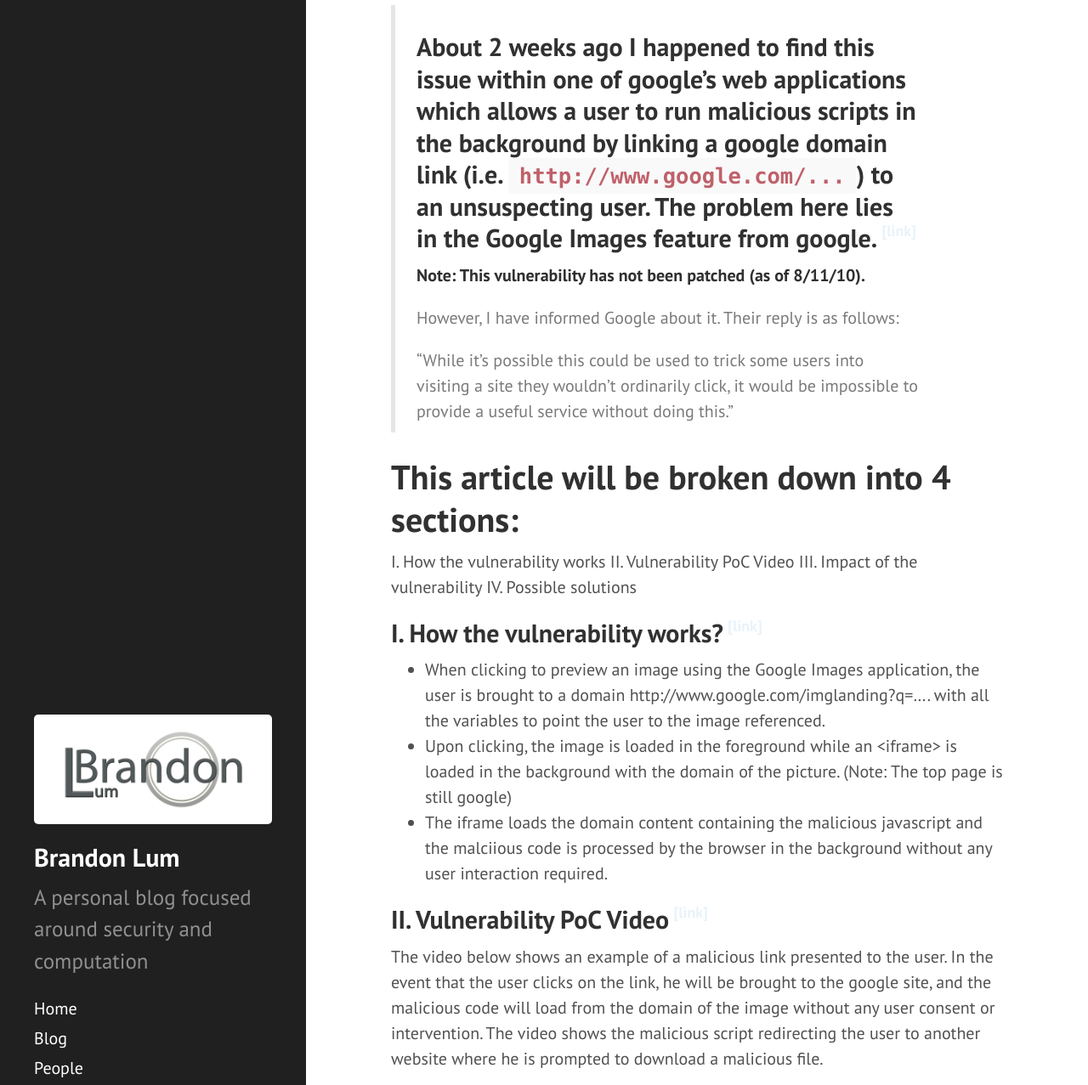
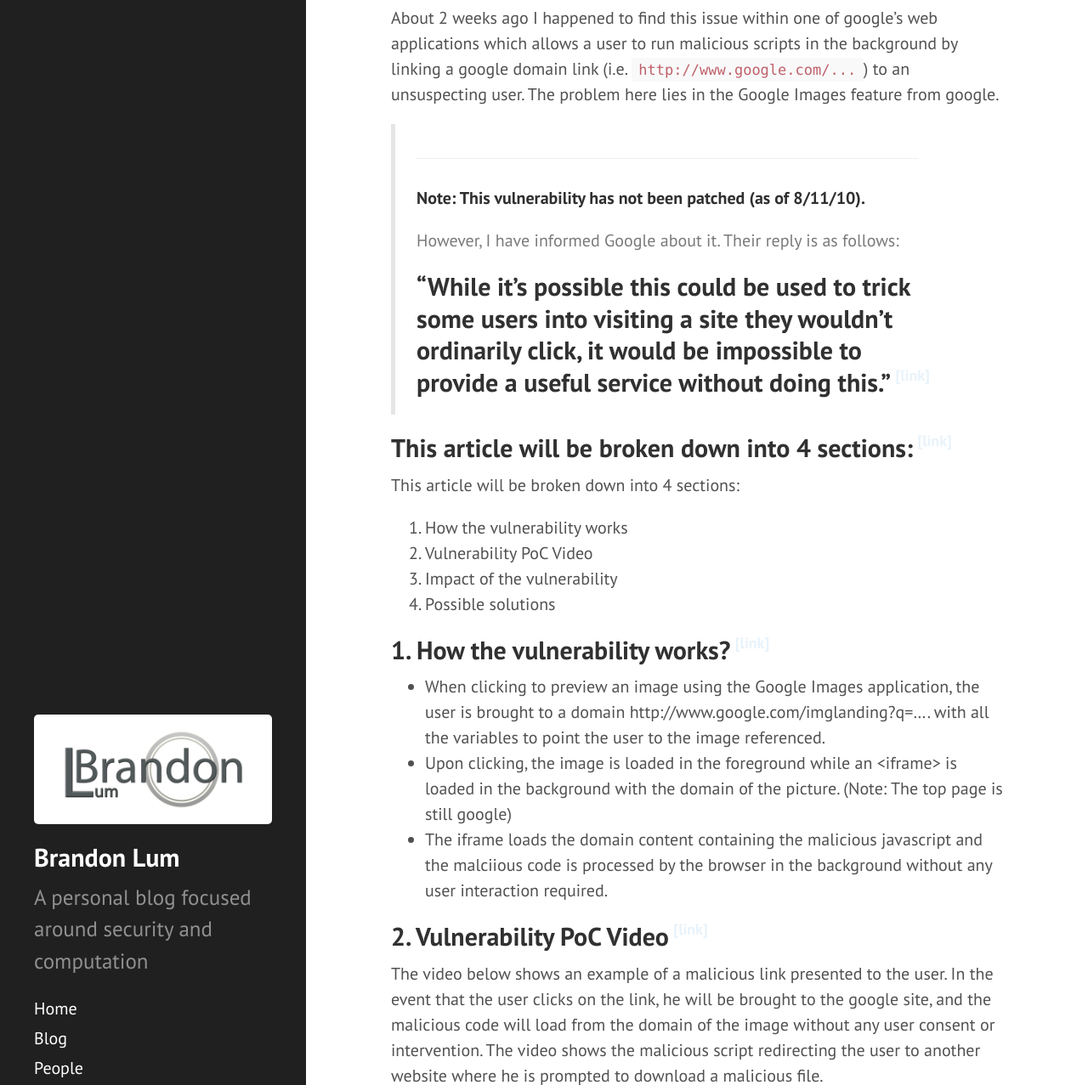
Before and after one commit to lumjjb/lumjjb.github.io, a Jekyll site: the page built from _posts/2010-11-08-using-google-trust-exploit-users.md, in a window 1280 px wide and 1400 px high, scrolled down 224 px, cut to the strip 0-1277 px from the top of the window. Shown: the whole strip at 85% size. Built offline with Jekyll 4.4.1, drawn with Linux system fonts in a browser that asks for light colours; some of the changed text lies outside the part shown.

Commit message:
Fixed images

```diff
--- a/_posts/2010-11-08-using-google-trust-exploit-users.md
+++ b/_posts/2010-11-08-using-google-trust-exploit-users.md
@@ -3,40 +3,44 @@ layout: post
 title: Using Google's trust to exploit users and spread malware
 ---
 
->About 2 weeks ago I happened to find this issue within one of google's web applications which allows a user to run malicious scripts in the background by linking a google domain link (i.e. `http://www.google.com/...`) to an unsuspecting user. The problem here lies in the Google Images feature from google.
+About 2 weeks ago I happened to find this issue within one of google's web applications which allows a user to run malicious scripts in the background by linking a google domain link (i.e. `http://www.google.com/...`) to an unsuspecting user. The problem here lies in the Google Images feature from google.
+
 >----------------------------------------------------------------------------------------------------------------------------------------
 > <strong>Note: This vulnerability has not been patched (as of 8/11/10).</strong>
 >
 >However, I have informed Google about it. Their reply is as follows:
 >
 >"While it's possible this could be used to trick some users into visiting a site they wouldn't ordinarily click, it would be impossible to provide a useful service without doing this."
+>----------------------------------------------------------------------------------------------------------------------------------------
 
 
-# This article will be broken down into 4 sections:
-I. How the vulnerability works
-II. Vulnerability PoC Video
-III. Impact of the vulnerability
-IV. Possible solutions
+## This article will be broken down into 4 sections:
 
-## I. How the vulnerability works?
+This article will be broken down into 4 sections:
+1. How the vulnerability works
+2. Vulnerability PoC Video
+3. Impact of the vulnerability
+4. Possible solutions
+
+## 1. How the vulnerability works?
 - When clicking to preview an image using the Google Images application, the user is brought to a domain http://www.google.com/imglanding?q=.... with all the variables to point the user to the image referenced.
 - Upon clicking, the image is loaded in the foreground while an &lt;iframe&gt; is loaded in the background with the domain of the picture. (Note: The top page is still google)
 - The iframe loads the domain content containing the malicious javascript and the malciious code is processed by the browser in the background without any user interaction required.
 
-## II. Vulnerability PoC Video
+## 2. Vulnerability PoC Video
 The video below shows an example of a malicious link presented to the user. In the event that the user clicks on the link, he will be brought to the google site, and the malicious code will load from the domain of the image without any user consent or intervention. The video shows the malicious script redirecting the user to another website where he is prompted to download a malicious file.
 
-{% include youtubePlayer.html id=-oKgagr7ruo %}
+{% include youtubePlayer.html id="-oKgagr7ruo" %}
 
-## III. Impact of the Vulnerability
+## 3. Impact of the Vulnerability
 As long as Google crawls the page for the image, the attack will be possible. This vulnerability can lead to a one-click infection of a user's web browser through a trusted google domain link. This may result in the breach of trust of a link from a google domain. Besides providing the 'malicious' google domain links, it may also possible to use Search Engine Optimization (SEO) attacks to spread malware through this vulnerability.
 
-## IV. Possible Solutions
+## 4. Possible Solutions
 I have thought of several possible solutions to counter this issue. Some of which are:
 - A safe website parser/loader on the server end to allow showing of the website to the user, but not processing redirect or other potentially malicious script functions and data.
 - A warning message can be put to the user before he is redirected, or loads the site. The warning could appear when the user clicks close on the picture (which will bring him to the original site that was loaded in the background. For example, Facebook has a feature for its redirect page, `http://www.facebook.com/l.php?…` where it warns the user before loading the page.
 
-![GoogleImagesVuln - FB Link Redirection Warning]({{"public/img/2010-11-08-using-google-trust-exploit-users/googleimagesvuln_fb_link_ss.png" | relative_url}})
+![GoogleImagesVuln - FB Link Redirection Warning]({{"public/img/posts/2010-11-08-using-google-trust-exploit-users/googleimagesvuln_fb_link_ss.png" | relative_url}})
 
 
 Do feel free to share and discuss your opinions and suggestions!
```
